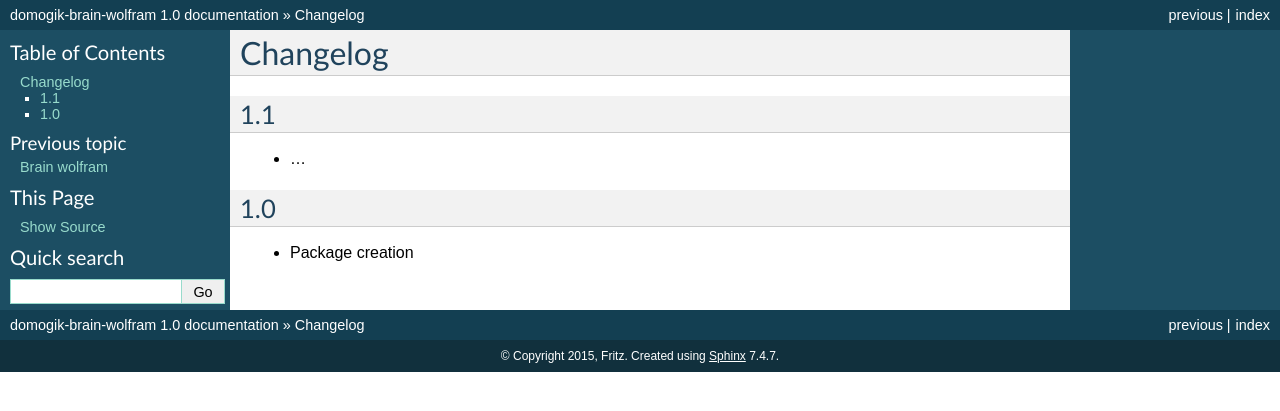
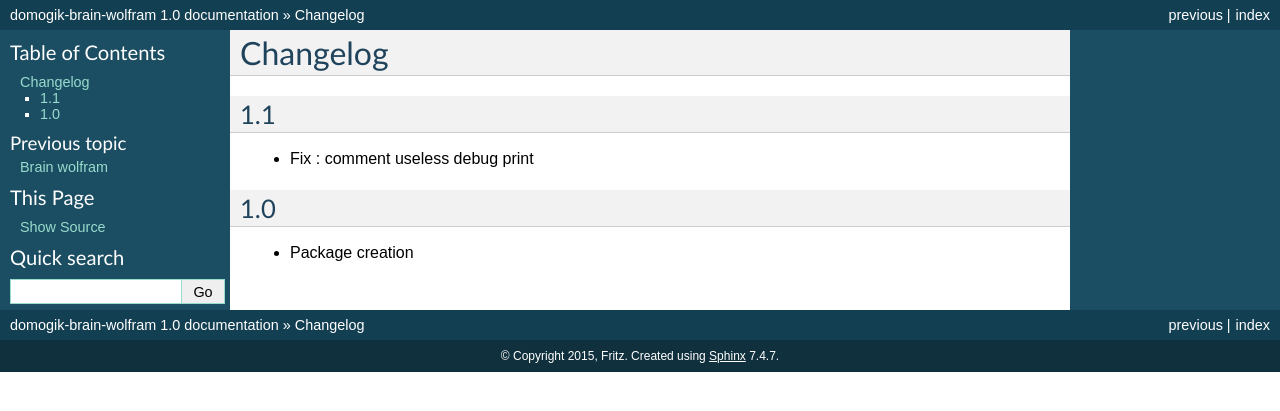
Before and after one commit to fritz-smh/domogik-brain-wolfram, a Sphinx documentation site: the page built from docs/changelog.txt, in a window 1280 px wide. Shown: the top 411 px of the page. Built offline with Sphinx 7.4.7, drawn with Linux system fonts in a browser that asks for light colours; pages that are not in the unit, such as notebooks, are missing from menus.

Commit message:
changelog

```diff
--- a/docs/changelog.txt
+++ b/docs/changelog.txt
@@ -5,7 +5,7 @@ Changelog
 1.1
 ===
 
-* ...
+* Fix : comment useless debug print
 
 1.0
 ===
```
